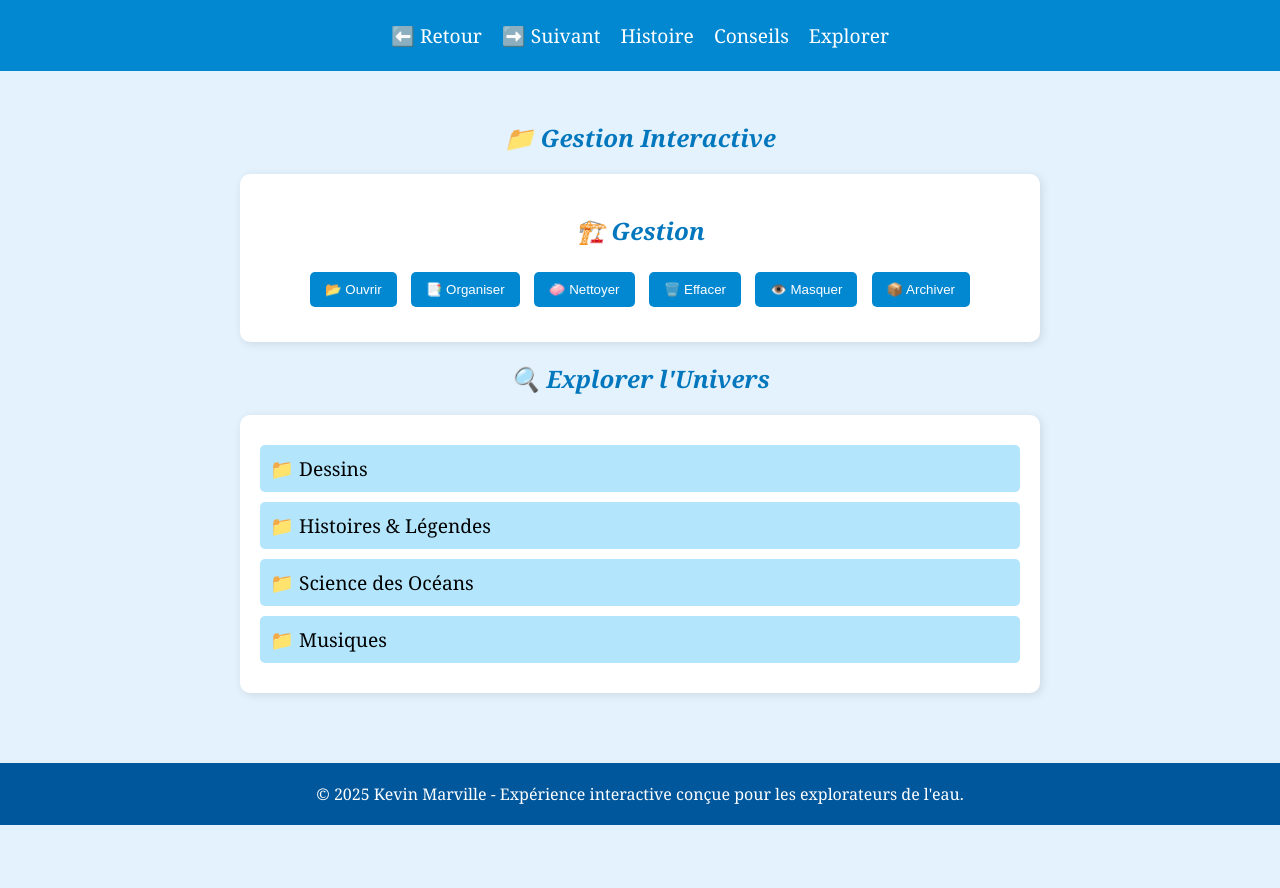
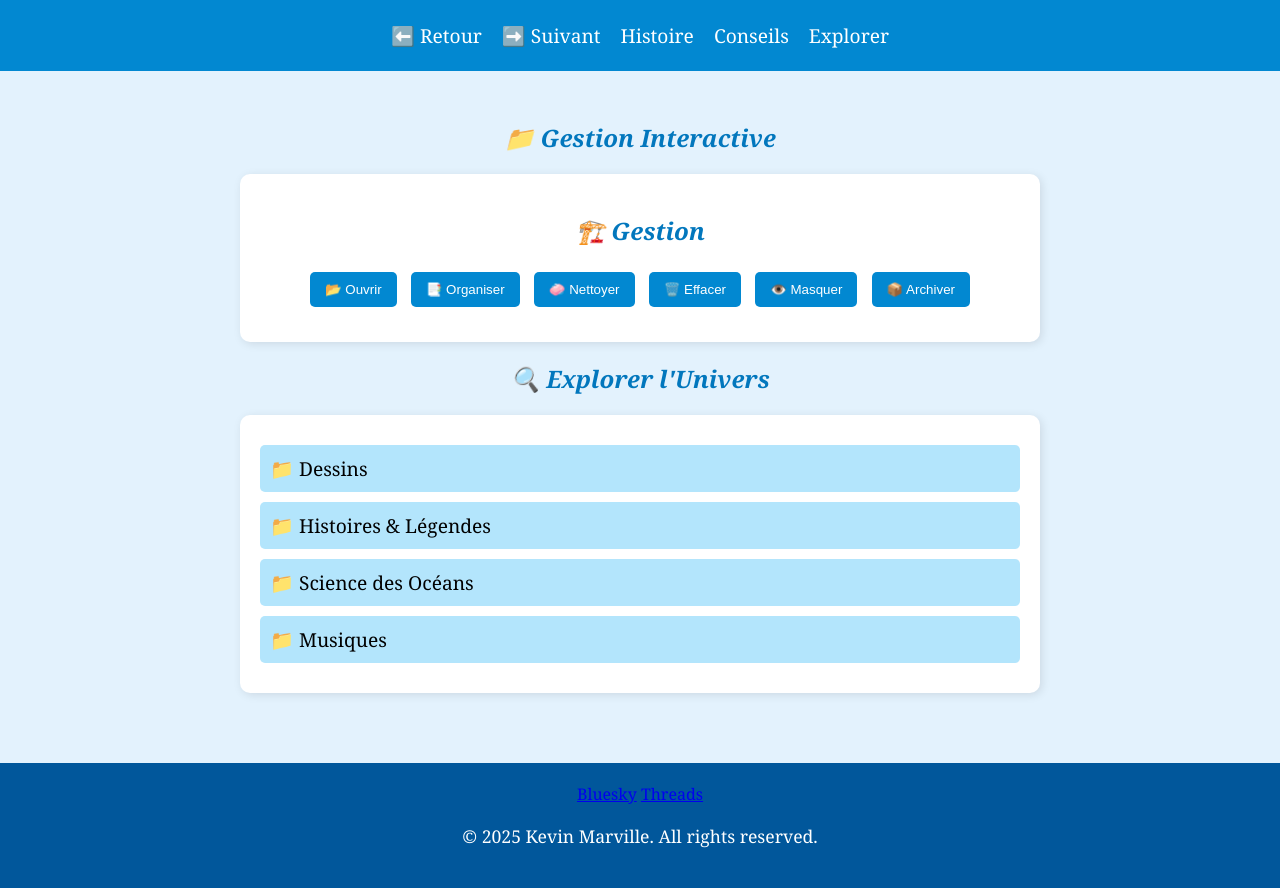
Before and after one commit to Kvnbbg/suivi-table-ronde, a plain HTML site: page piscine.html in a window 1280 px wide. Before the commit the page ends 825 px from the top, so only its background shows below. Drawn offline with nearby package versions, Linux system fonts and the light colour scheme.

Commit message:
Update piscine.html

```diff
--- a/piscine.html
+++ b/piscine.html
@@ -187,10 +187,6 @@
         </div>
     </div>
 
-    <footer>
-        © 2025 Kevin Marville - Expérience interactive conçue pour les explorateurs de l'eau.
-    </footer>
-
     <!-- JavaScript for Interactivity -->
     <script>
         function fileAction(action) {
@@ -212,6 +208,13 @@
             gsap.fromTo(folder, { opacity: 0 }, { opacity: 1, duration: 0.5 });
         }
     </script>
-
+  <!-- Footer -->
+  <footer>
+    <div class="social-links">
+      <a href="https://bsky.app/profile/techandstream.bsky.social" target="_blank">Bluesky</a>
+      <a href="https://my.bio/kvnbbg" target="_blank">Threads</a>
+    </div>
+    <p>&copy; 2025 Kevin Marville. All rights reserved.</p>
+  </footer>
 </body>
 </html>
```
